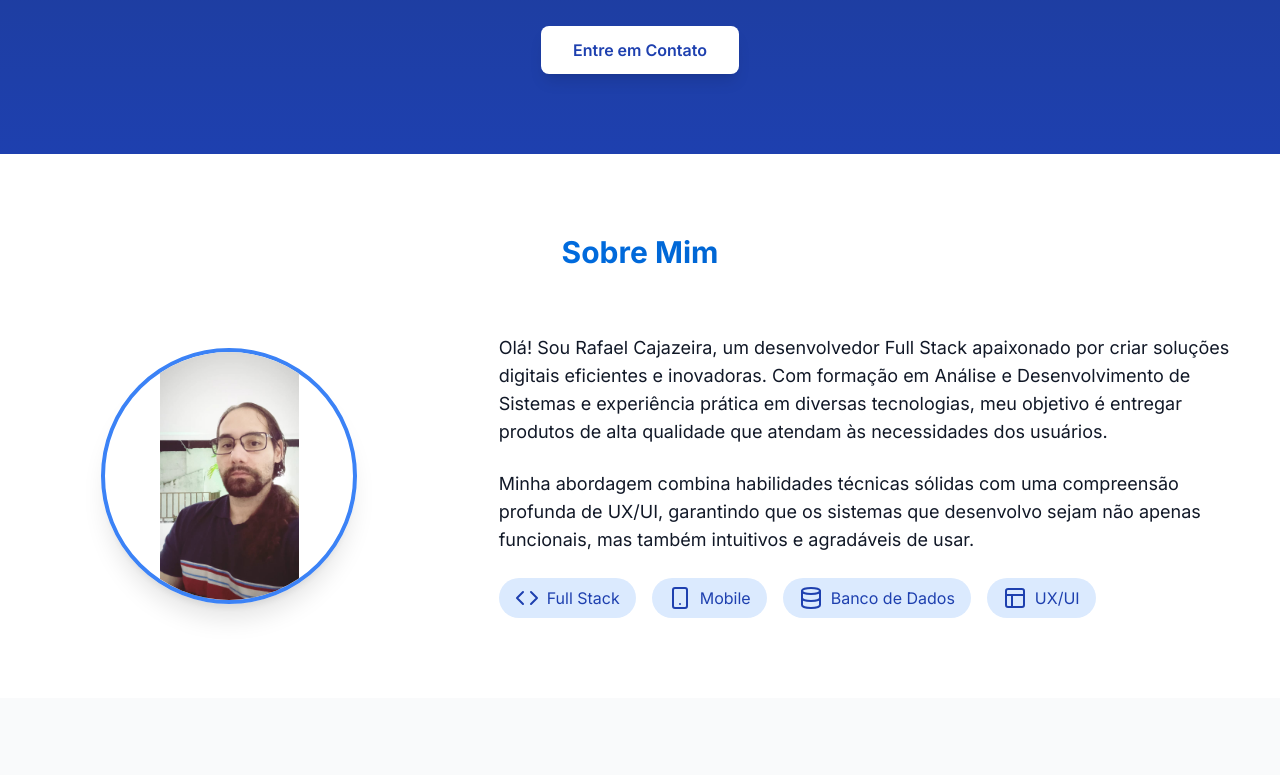
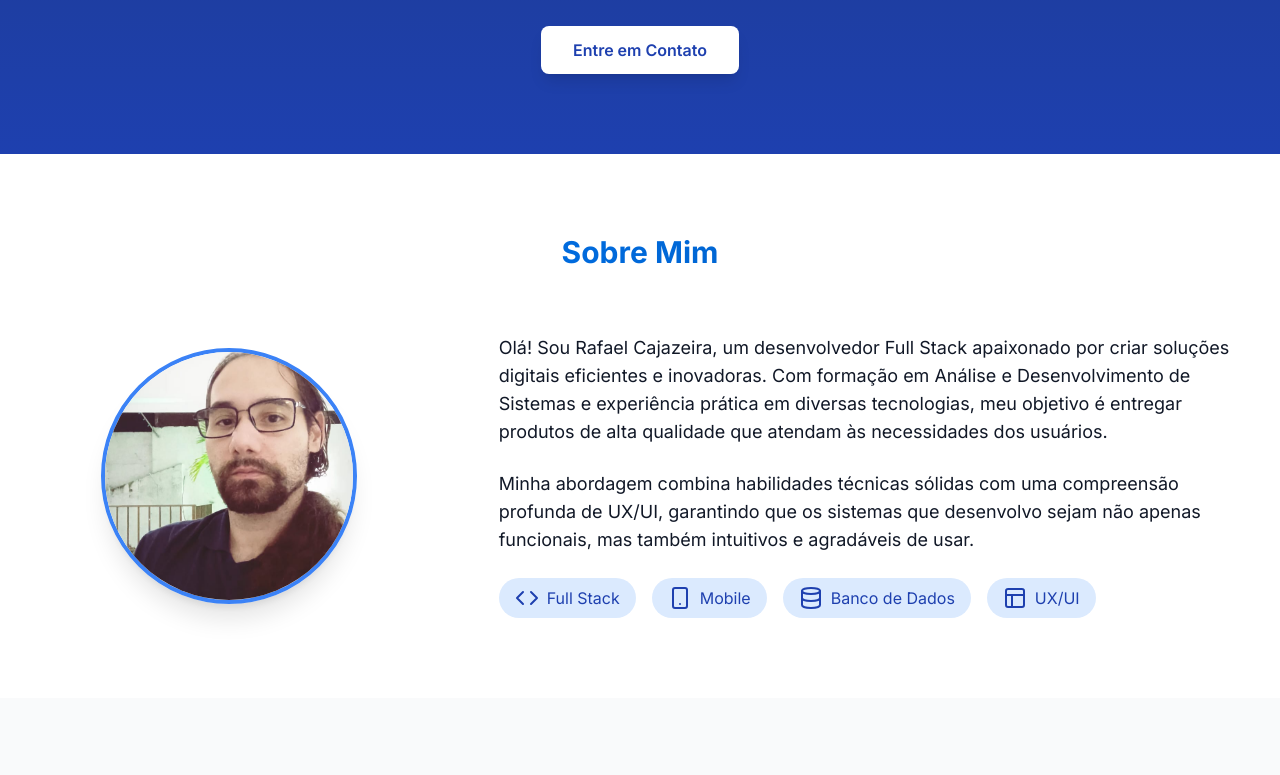
Before and after one commit to rcajazeira/rcajazeira.github.io, a plain HTML site: page index.html in a window 1280 px wide. Shown: the part 386-1161 px from the top of the page. Drawn offline with nearby package versions, Linux system fonts and the light colour scheme.

Commit message:
Update index.html
atualização img

```diff
--- a/index.html
+++ b/index.html
@@ -56,7 +56,7 @@
             <div class="flex flex-col md:flex-row items-center">
                 <div class="md:w-1/3 mb-10 md:mb-0" data-aos="fade-right">
                     <div class="w-64 h-64 mx-auto rounded-full overflow-hidden shadow-xl border-4 border-blue-500">
-                        <img src="/img/WhatsApp Image 2023-12-09 at 02.10.04.jpeg" alt="Foto de perfil de Rafael Cajazeira" style="width: 100%; height: 100%; object-fit: contain;">
+                       <img src="/img/WhatsApp Image 2023-12-09 at 02.10.04.jpeg" alt="Foto de perfil de Rafael Cajazeira" style="width: 100%;height: 100%;object-fit: cover;">
                     </div>
                 </div>
                 <div class="md:w-2/3 md:pl-16" data-aos="fade-left">
```
